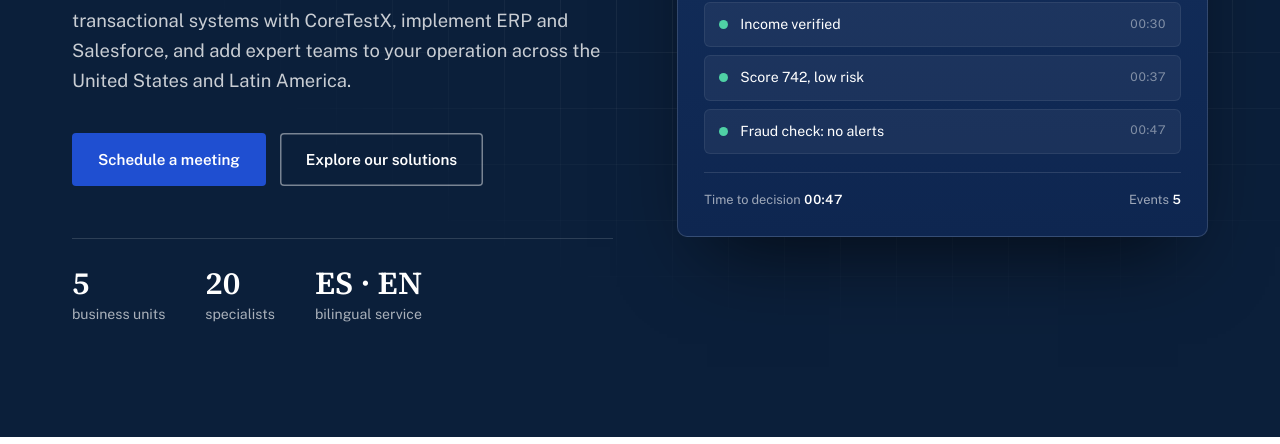
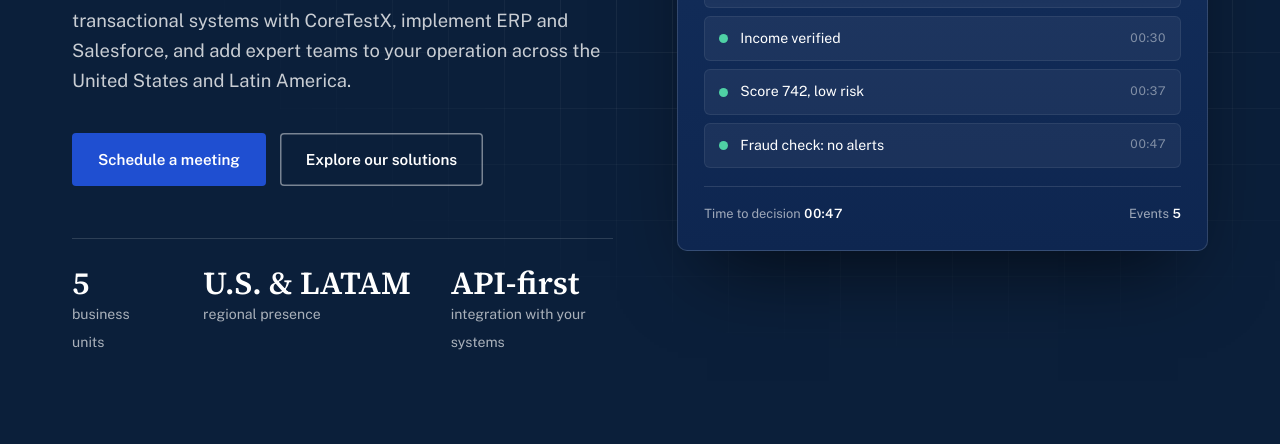
Before and after one commit to yampettos/corentworks, a plain HTML site: page index.html in a window 1280 px wide. Shown: the part 508-952 px from the top of the page. Drawn offline with nearby package versions, Linux system fonts and the light colour scheme.

Commit message:
Reemplaza indicadores del inicio
Co-Authored-By: Claude Opus 5.5 <noreply@anthropic.com>
Claude-Session: https://claude.ai/code/session_01Tc6RQBsemJqXWtTbevnUme

```diff
--- a/index.html
+++ b/index.html
@@ -355,8 +355,8 @@ footer .logo{color:#fff}
       </div>
       <div class="hero-stats">
         <div><strong>5</strong><span data-i18n="hs1">unidades de negocio</span></div>
-        <div><strong>20</strong><span data-i18n="hs2">especialistas</span></div>
-        <div><strong>ES · EN</strong><span data-i18n="hs3">atención bilingüe</span></div>
+        <div><strong data-i18n="hs2v">EE.UU. y LATAM</strong><span data-i18n="hs2">presencia regional</span></div>
+        <div><strong>API-first</strong><span data-i18n="hs3">integración con sus sistemas</span></div>
       </div>
     </div>
 
@@ -719,7 +719,7 @@ footer .logo{color:#fff}
     heroTitle:"Financial and enterprise technology for the Americas.",
     heroLead:"We build lending, payments and collections platforms, test transactional systems with CoreTestX, implement ERP and Salesforce, and add expert teams to your operation across the United States and Latin America.",
     heroCta1:"Schedule a meeting", heroCta2:"Explore our solutions",
-    cf1:"Time to decision", cf2:"Events", hs1:"business units", hs2:"specialists", hs3:"bilingual service",     unLabel:"Business units", unTitle:"Five ways to work with us.",
+    cf1:"Time to decision", cf2:"Events", hs1:"business units", hs2v:"U.S. & LATAM", hs2:"regional presence", hs3:"integration with your systems",     unLabel:"Business units", unTitle:"Five ways to work with us.",
     unLead:"Hire a single unit or combine them. All of them share the same team, the same experience with critical systems and the same quality standard.",
     u1t:"Fintech platforms", u1p:"Lending, automatic debit, payments, risk and data intelligence.", more:"See platforms",
     u2p:"QA testing for transactional systems and payment ecosystems.", more2:"See CoreTestX",
```
